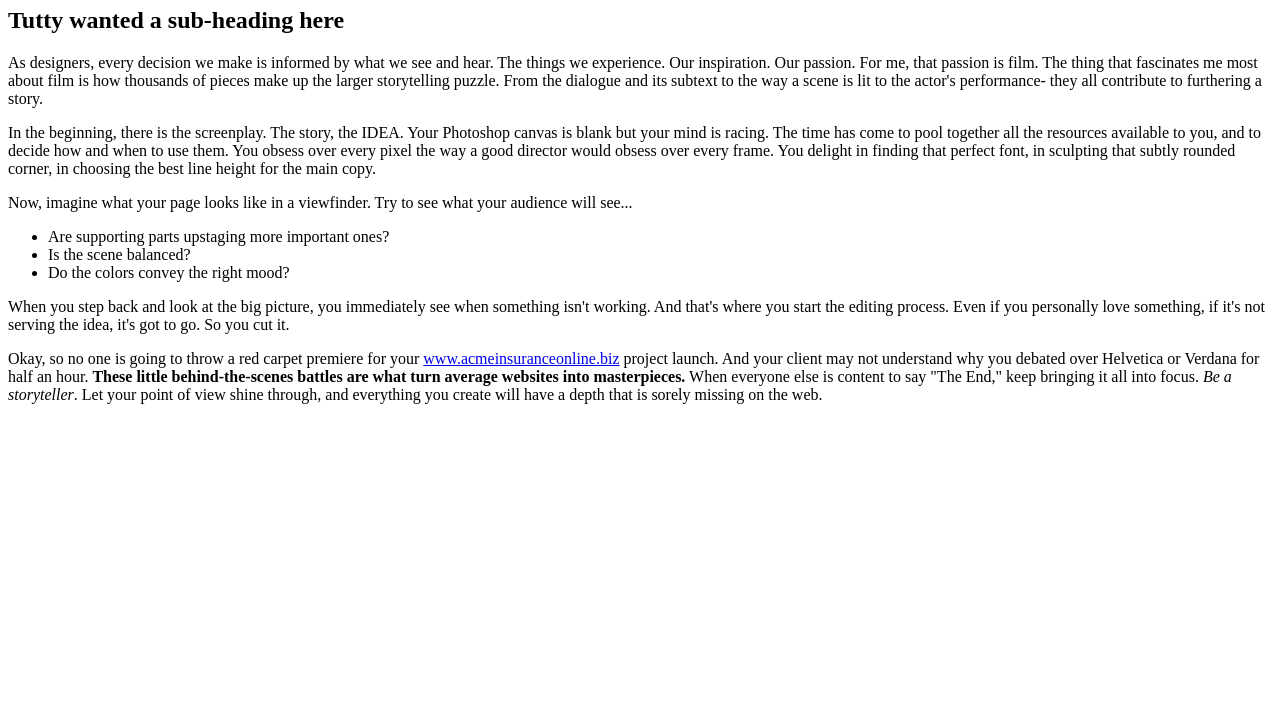
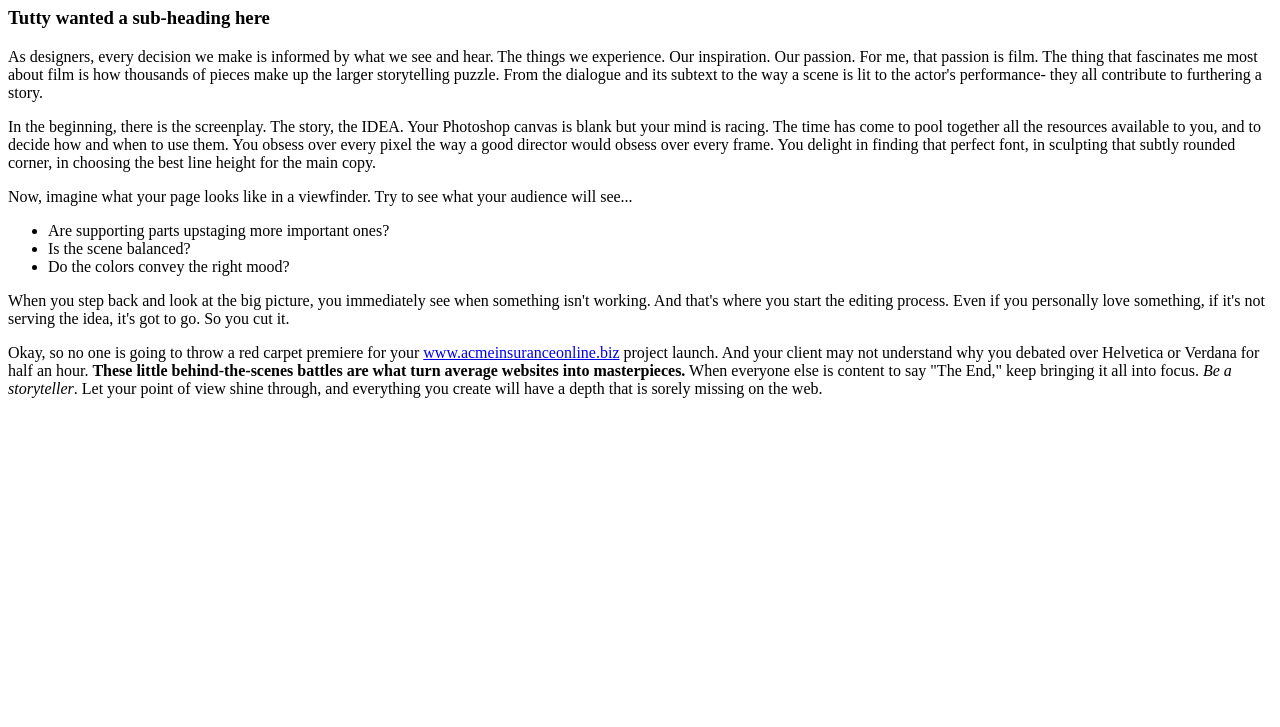
Before and after one commit to mtutty/hahtest, a plain HTML site: page index.html in a window 1280 px wide. Shown: the part 73-800 px from the top of the page. Drawn offline with Linux system fonts and the light colour scheme.

Commit message:
Changed to h3

```diff
--- a/index.html
+++ b/index.html
@@ -6,7 +6,7 @@
 </head>
 <body>
     <h1>Super Awesome Heading</h1>
-    <h2>Tutty wanted a sub-heading here</h2>
+    <h3>Tutty wanted a sub-heading here</h3>
 
     <p>As designers, every decision we make is informed by what we see and hear. The things we experience. Our inspiration. Our passion. For me, that passion is film. The thing that fascinates me most about film is how thousands of pieces make up the larger storytelling puzzle. From the dialogue and its subtext to the way a scene is lit to the actor's performance- they all contribute to furthering a story.</p>
 
```
